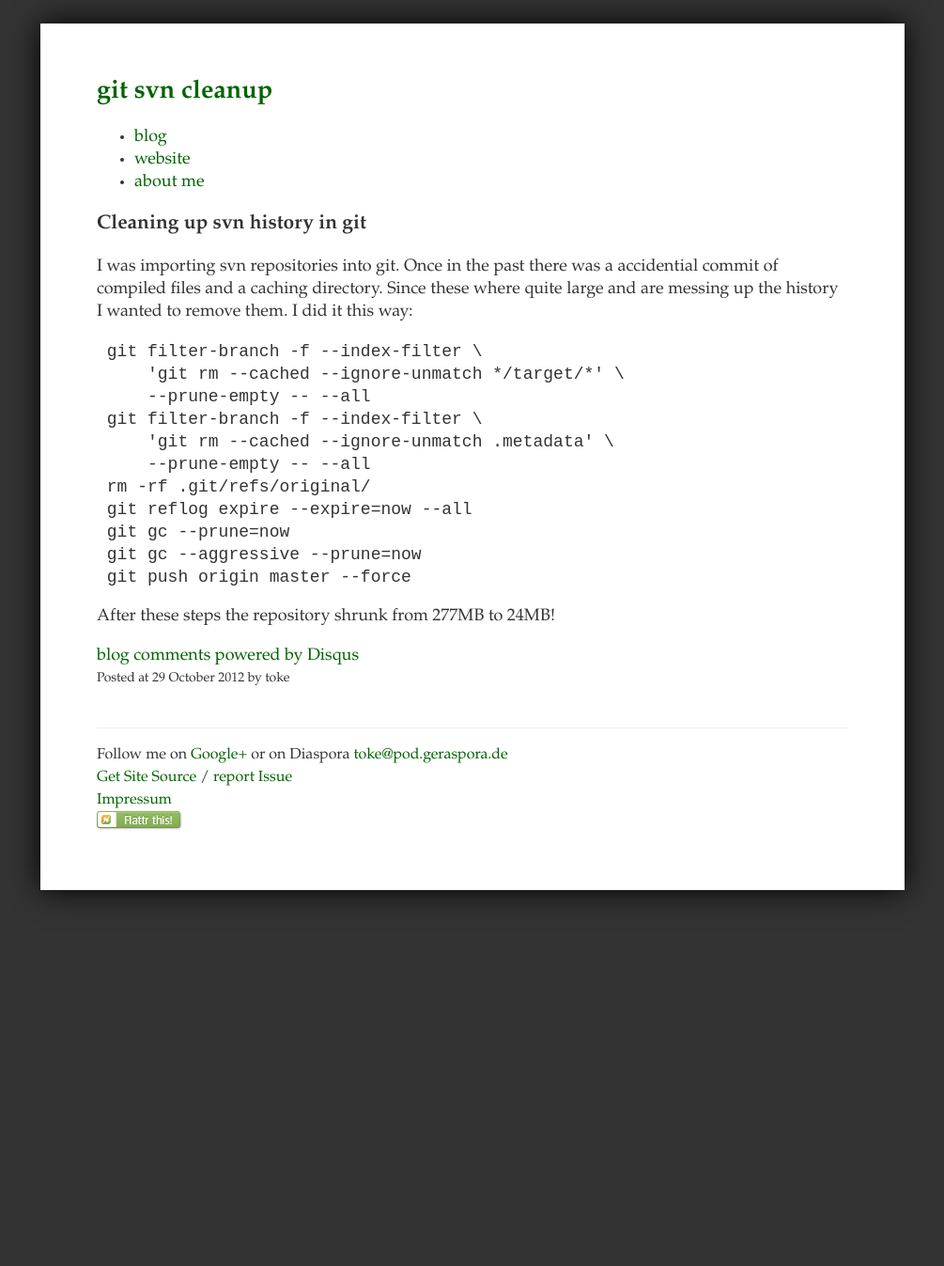
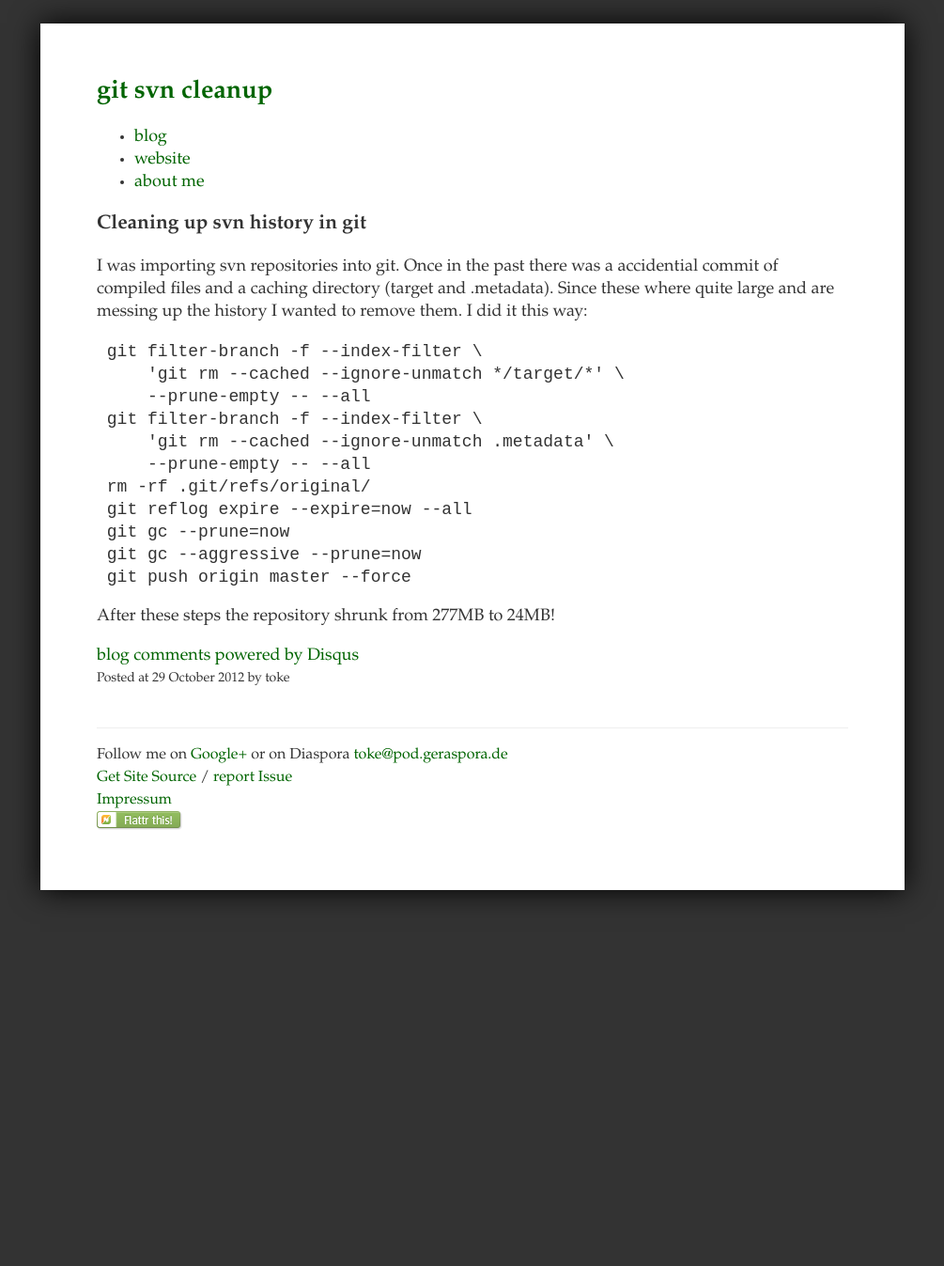
Before and after one commit to toke/toke.de, a Jekyll site: the page built from _posts/2012-06-08-git-svn-cleanup.markdown, in a window 1280 px wide. Shown: the whole page at 94% size, without its empty margins (137-1142 px from the left). Built offline with Jekyll 4.4.1, drawn with Linux system fonts in a browser that asks for light colours; comment, search, counter and statistics services are not loaded.

Commit message:
Clarified the example

```diff
--- a/_posts/2012-06-08-git-svn-cleanup.markdown
+++ b/_posts/2012-06-08-git-svn-cleanup.markdown
@@ -9,8 +9,9 @@ tags: [git, svn, scm, tipp]
 
 I was importing svn repositories into git. Once in the past
 there was a accidential commit of compiled files and a caching
-directory. Since these where quite large and are messing up the
-history I wanted to remove them. I did it this way:
+directory (target and .metadata). Since these where quite
+large and are messing up the history I wanted to remove them.
+I did it this way:
 
      git filter-branch -f --index-filter \
          'git rm --cached --ignore-unmatch */target/*' \
```
